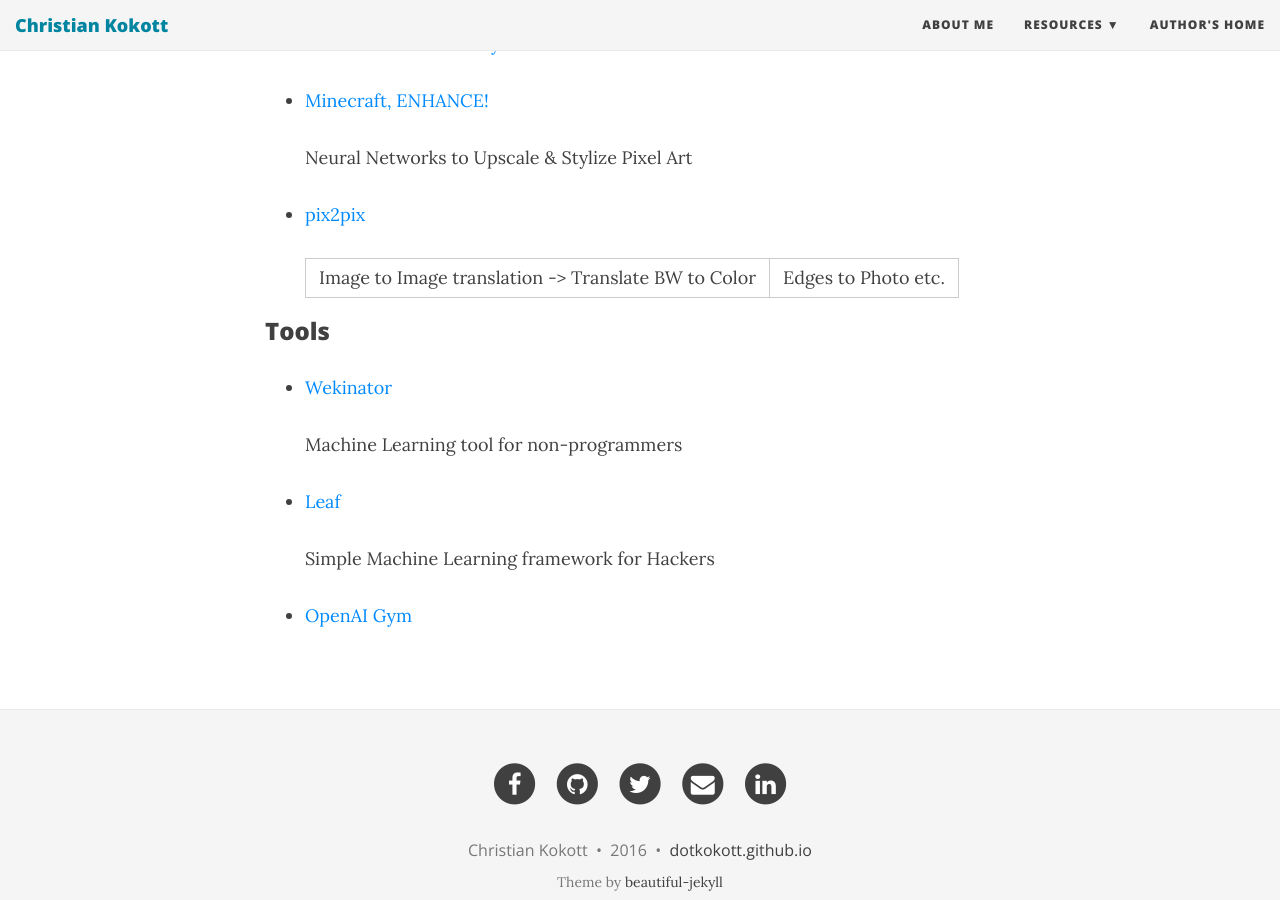
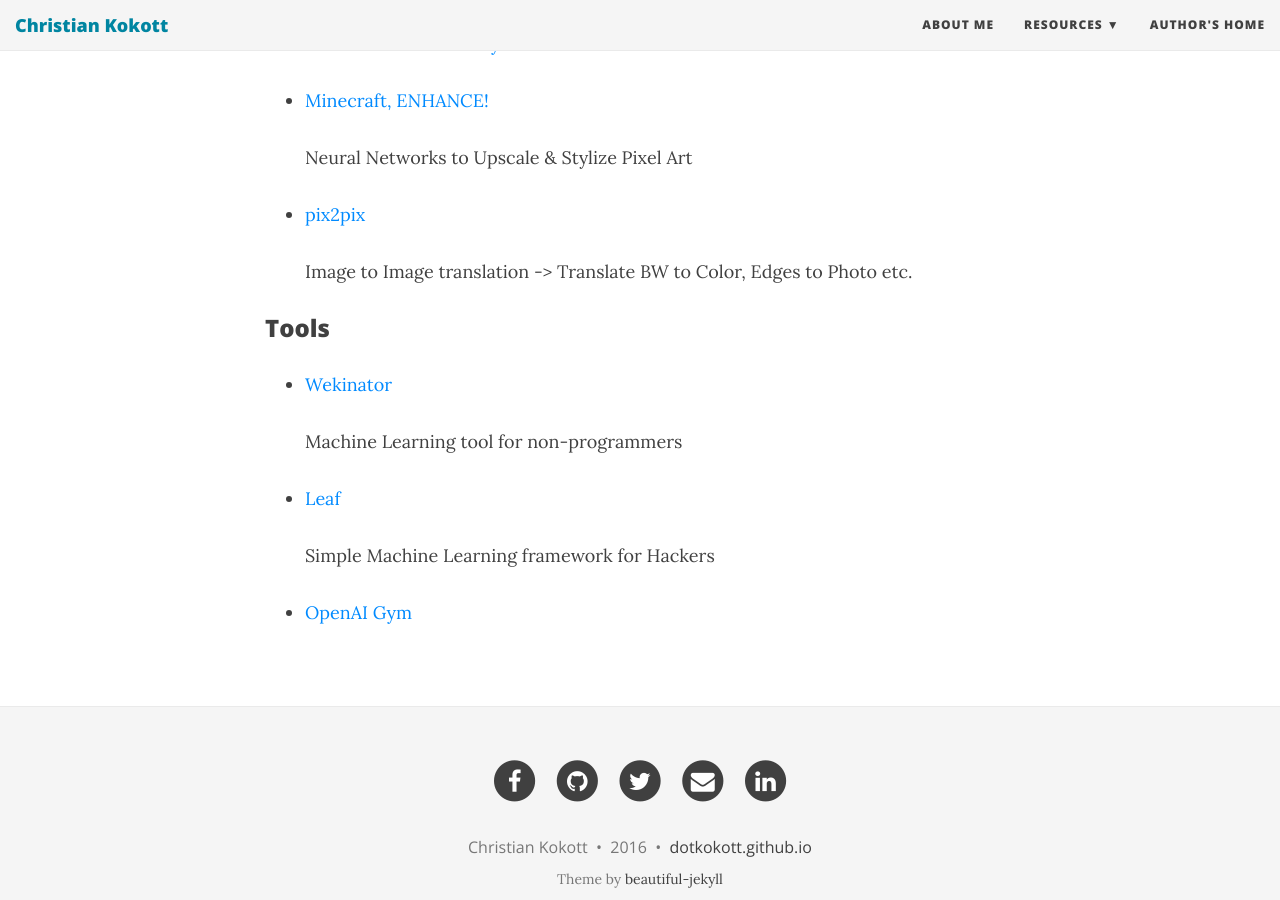
Before and after one commit to dotKokott/dotKokott.github.io, a Jekyll site: the page built from pages/resources/machinelearning.md, in a window 1280 px wide and 900 px high, scrolled down 4408 px. Built offline with Jekyll 4.4.1, drawn with Linux system fonts in a browser that asks for light colours; nearby versions of some CDN libraries.

Commit message:
Updated pix2pix

```diff
--- a/pages/resources/machinelearning.md
+++ b/pages/resources/machinelearning.md
@@ -143,7 +143,7 @@
 
 * [pix2pix](https://phillipi.github.io/pix2pix/)
 
-  Image to Image translation -> Translate BW to Color | Edges to Photo etc.
+  Image to Image translation -> Translate BW to Color, Edges to Photo etc.
 
 ### Tools
 * [Wekinator](http://www.wekinator.org/)
```
